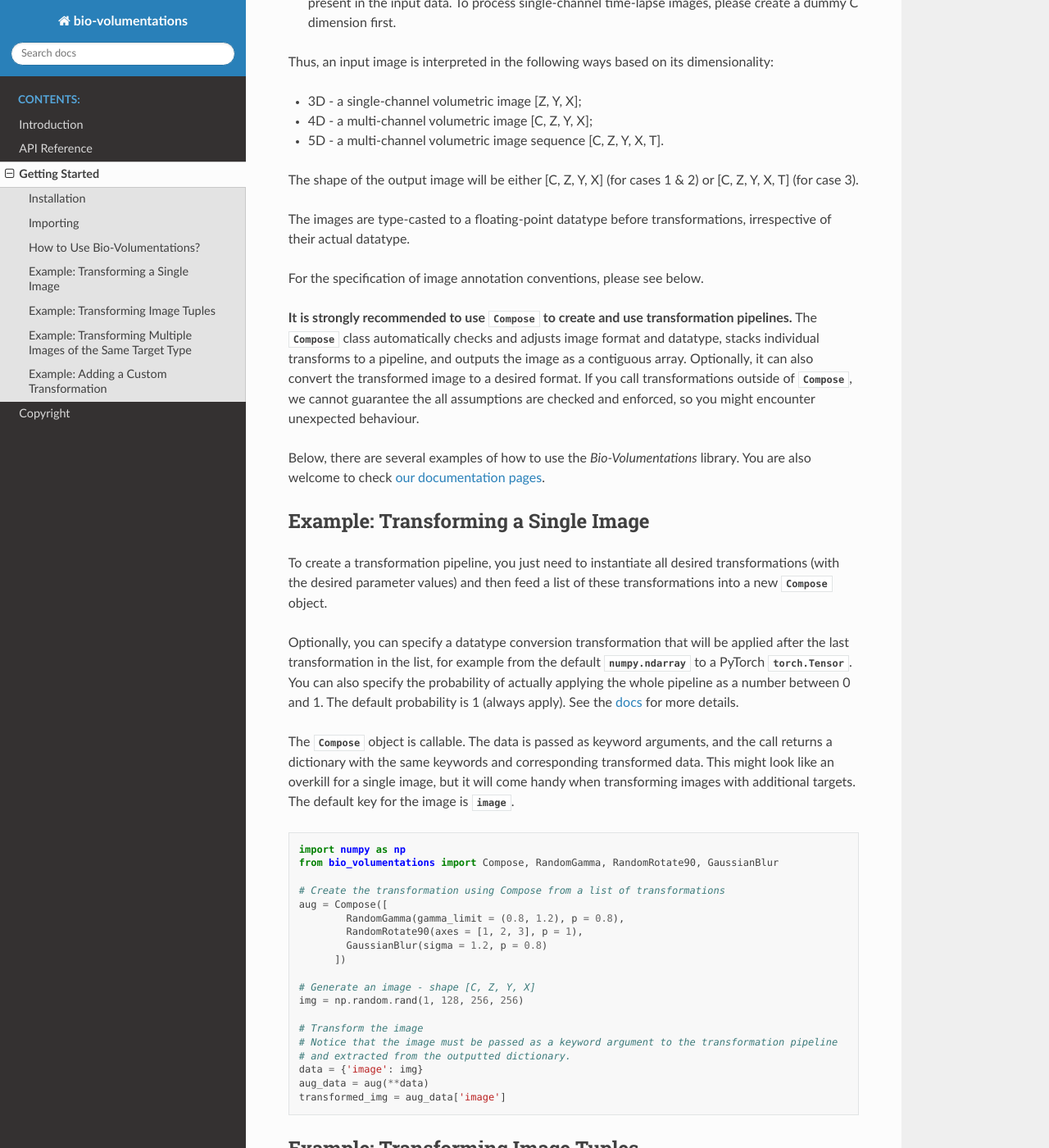
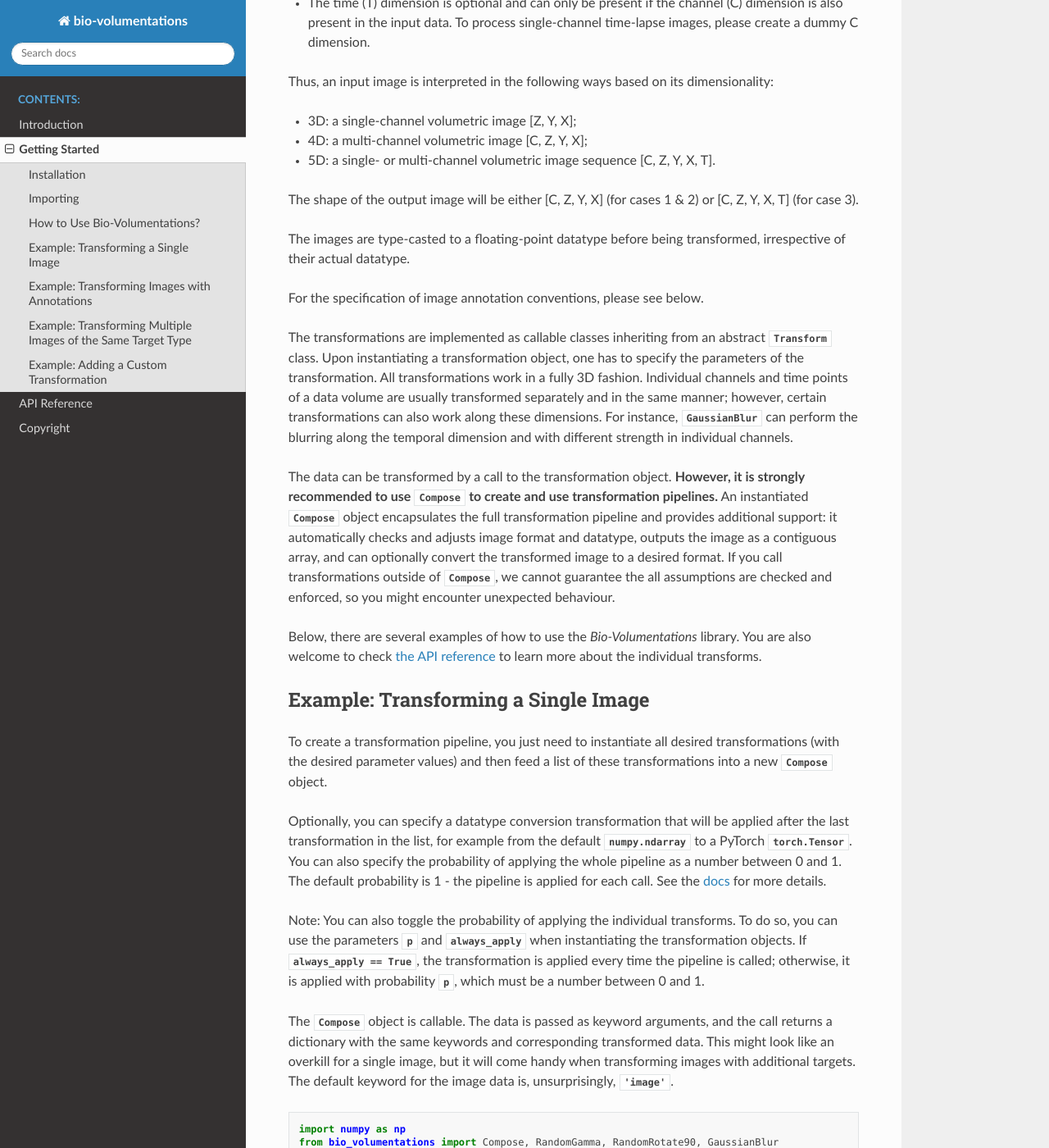
Before and after one commit to xluciadh/bio-volumentations, a Sphinx documentation site: the page built from docs/source/examples.rst, in a window 1280 px wide and 1400 px high, scrolled down 1053 px. Shown: the whole window at 82% size. Built offline with Sphinx 7.4.7 and the Read the Docs theme 2.0.0, drawn with Linux system fonts in a browser that asks for light colours; some of the changed text lies outside the part shown.

```diff
--- a/docs/source/examples.rst
+++ b/docs/source/examples.rst
@@ -7,7 +7,7 @@ You can install the `Bio-Volumentations` library from PyPI using:
 
 ``pip install bio-volumentations``
 
-Required packages are:
+The required packages are:
 
 - `NumPy <https://numpy.org/>`_
 - `SciPy <https://scipy.org/>`_
@@ -30,33 +30,40 @@ How to Use Bio-Volumentations?
 The `Bio-Volumentations` library processes 3D, 4D, and 5D images. Each image must be
 represented as :class:`numpy.ndarray` and must conform to the following conventions:
 
-- The order of dimensions is [C, Z, Y, X, T], where C is the channel dimension, T is the time dimension, and Z, Y, and X are the spatial dimensions.
-- The three spatial dimensions (Z, Y, X) must be present. To transform a 2D image, please create a dummy Z dimension first.
+- The order of dimensions is [C, Z, Y, X, T], where C is channel dimension, Z, Y, and X are spatial dimensions, and T is time dimension.
+- The three spatial (Z, Y, X) dimensions must always be present. To transform a 2D image, please create a dummy Z dimension. (Or consider using a more suitable library, such as `Albumentations <https://albumentations.ai/>`_.)
 - The channel (C) dimension is optional for the input image. However, the output image will always be at least 4-dimensional. If the C dimension is not present in the input, the library will automatically create a dummy dimension in its place, so the output image shape will be [1, Z, Y, X].
-- The time (T) dimension is optional and can only be present if the channel (C) dimension is also present in the input data. To process single-channel time-lapse images, please create a dummy C dimension first.
+- The time (T) dimension is optional and can only be present if the channel (C) dimension is also present in the input data. To process single-channel time-lapse images, please create a dummy C dimension.
 
 Thus, an input image is interpreted in the following ways based on its dimensionality:
 
-- 3D - a single-channel volumetric image [Z, Y, X];
-- 4D - a multi-channel volumetric image [C, Z, Y, X];
-- 5D - a multi-channel volumetric image sequence [C, Z, Y, X, T].
+- 3D: a single-channel volumetric image [Z, Y, X];
+- 4D: a multi-channel volumetric image [C, Z, Y, X];
+- 5D: a single- or multi-channel volumetric image sequence [C, Z, Y, X, T].
 
 The shape of the output image will be either [C, Z, Y, X] (for cases 1 & 2) or [C, Z, Y, X, T] (for case 3).
 
-The images are type-casted to a floating-point datatype before transformations, irrespective of their actual datatype.
+The images are type-casted to a floating-point datatype before being transformed, irrespective of their actual datatype.
 
 For the specification of image annotation conventions, please see below.
 
-**It is strongly recommended to use** :class:`Compose` **to create and use transformation pipelines.**
-The :class:`Compose` class automatically checks and adjusts image format and datatype, stacks
-individual transforms to a pipeline, and outputs the image as a contiguous array.
-Optionally, it can also convert the transformed image to a desired format.
-If you call transformations outside of :class:`Compose`, we cannot guarantee the all assumptions are checked and enforced,
-so you might encounter unexpected behaviour.
+The transformations are implemented as callable classes inheriting from an abstract :class:`Transform` class.
+Upon instantiating a transformation object, one has to specify the parameters of the transformation.
+All transformations work in a fully 3D fashion. Individual channels and time points of a data volume
+are usually transformed separately and in the same manner; however, certain transformations can also work
+along these dimensions. For instance, :class:`GaussianBlur` can perform the blurring along the temporal dimension and
+with different strength in individual channels.
 
-Below, there are several examples of how to use the `Bio-Volumentations` library.
-You are also welcome to check
-`our documentation pages <https://biovolumentations.readthedocs.io/1.2.0/>`_.
+The data can be transformed by a call to the transformation object.
+**However, it is strongly recommended to use** :class:`Compose` **to create and use transformation pipelines.**
+An instantiated :class:`Compose` object encapsulates the full transformation pipeline and provides additional support:
+it automatically checks and adjusts image format and datatype, outputs the image as a contiguous array, and
+can optionally convert the transformed image to a desired format.
+If you call transformations outside of :class:`Compose`, we cannot guarantee the all assumptions
+are checked and enforced, so you might encounter unexpected behaviour.
+
+Below, there are several examples of how to use the `Bio-Volumentations` library. You are also welcome to check
+`the API reference <https://biovolumentations.readthedocs.io/1.2.0/modules.html>`_ to learn more about the individual transforms.
 
 Example: Transforming a Single Image
 ************************************
@@ -67,13 +74,20 @@ and then feed a list of these transformations into a new :class:`Compose` object
 
 Optionally, you can specify a datatype conversion transformation that will be applied after the last transformation
 in the list, for example from the default :class:`numpy.ndarray` to a PyTorch :class:`torch.Tensor`.
-You can also specify the probability of actually applying the whole pipeline as a number between 0 and 1.
-The default probability is 1 (always apply).
-See the `docs <https://biovolumentations.readthedocs.io/1.2.0/>`_ for more details.
+You can also specify the probability of applying the whole pipeline as a number between 0 and 1.
+The default probability is 1 - the pipeline is applied for each call. See the
+`docs <https://biovolumentations.readthedocs.io/1.2.0/bio_volumentations.core.html#module-bio_volumentations.core.composition>`_
+for more details.
+
+Note: You can also toggle the probability of applying the individual transforms. To do so, you can
+use the parameters :class:`p` and :class:`always_apply` when instantiating the transformation objects.
+If :class:`always_apply == True`, the transformation is applied every time the pipeline is called;
+otherwise, it is applied with probability :class:`p`, which must be a number between 0 and 1.
 
 The :class:`Compose` object is callable. The data is passed as keyword arguments, and the call returns a dictionary
 with the same keywords and corresponding transformed data. This might look like an overkill for a single image,
-but it will come handy when transforming images with additional targets. The default key for the image is :class:`image`.
+but it will come handy when transforming images with additional targets.
+The default keyword for the image data is, unsurprisingly, :class:`'image'`.
 
 .. code-block:: python
 
@@ -97,26 +111,33 @@ but it will come handy when transforming images with additional targets. The def
     aug_data = aug(**data)
     transformed_img = aug_data['image']
 
-Example: Transforming Image Tuples
-***********************************
-Sometimes, it is necessary to consistently transform an image and its corresponding additional targets.
+Example: Transforming Images with Annotations
+*********************************************
+Sometimes, it is necessary to transform an image with some corresponding additional targets.
 To that end, `Bio-Volumentations` define several target types:
 
-- :class:`image` for the image data (:class:`numpy.ndarray` with any datatype allowed, gets converted to floating-point by default);
+- :class:`image` for the image data (:class:`numpy.ndarray` with floating-point datatype);
 - :class:`mask` for integer-valued label images (:class:`numpy.ndarray` with integer datatype);
-- :class:`float mask` for real-valued label images (:class:`numpy.ndarray` with floating-point datatype);
-- :class:`value` for scalar values, such as classification labels (a floating-point number); and
-- :class:`key points` for a list of key points (a list of tuples), where each key point is a tuple of 3 or 4 floating-point numbers (for volumetric and time-lapse volumetric data, respectively) that represent its absolute coordinates in the volume.
+- :class:`float_mask` for real-valued label images (:class:`numpy.ndarray` with floating-point datatype);
+- :class:`value` for scalar values (a floating-point number); and
+- :class:`keypoints` for a list of key points (a list of tuples).
 
-Apart from these, :class:`bounding boxes` target type is defined but not implemented yet.
+Apart from these, a :class:`bounding_boxes` target type is defined but not implemented yet.
 
-The :class:`mask` and :class:`float mask` target types are expected to have the same shape as the :class:`image`
+The :class:`mask` and :class:`float_mask` targets are expected to have the same shape as the :class:`image`
 target except for the channel (C) dimension which must not be included.
-For example, for images of shape ``[150, 300, 300]``, ``[1, 150, 300, 300]``, and
-``[4, 150, 300, 300]``, the corresponding :class:`mask` and :class:`float mask` must be of shape ``[150, 300, 300]``.
-If one wants to use a multi-channel :class:`mask` or :class:`float mask`, one has to split it into
-a set of single-channel :class:`mask` s or :class:`float mask` s, respectively, and input them
-as stand-alone targets (see below).
+For example, a :class:`mask` and/or :class:`float_mask` of shape ``[150, 300, 300]`` can correspond to
+images of shape ``[150, 300, 300]``, ``[1, 150, 300, 300]``, as well as ``[4, 150, 300, 300]``.
+If you want to use a multi-channel :class:`mask` or :class:`float_mask`, you have to split it into
+a set of single-channel :class:`mask` s or :class:`float_mask` s, respectively, and input them
+as stand-alone targets (see below how to transform multiple masks per image).
+
+The :class:`value` target can hold image-level numerical information, such as a classification label.
+Its value does not change during the transformation process.
+
+The :class:`keypoints` target is represented as a list of tuples. Each tuple represents
+the absolute coordinates of a keypoint in the volume, so it must contain either 3 or 4 numbers
+(for volumetric and time-lapse volumetric data, respectively).
 
 If a :class:`Random...` transform receives multiple targets on its input in a single call,
 the same transformation parameters are used to transform all of these targets.
@@ -125,12 +146,12 @@ For example, :class:`RandomAffineTransform` applies the same geometric transform
 Some transformations, such as :class:`RandomGaussianNoise` or :class:`RandomGamma`,
 are only defined for the :class:`image` target
 and leave the other target types unchanged. Please consult the
-`documentation of the individual transforms <https://biovolumentations.readthedocs.io/1.2.0/>`_
+`documentation of the individual transforms <https://biovolumentations.readthedocs.io/1.2.0/modules.html>`_
 for more details.
 
-The image tuples are fed to the :class:`Compose` object call as keyword arguments and extracted from the outputted
-dictionary using the same keys. The default key values are :class:`image`, :class:`mask`, :class:`float_mask`,
-:class:`keypoints`, :class:`bboxes`, and :class:`class_value`.
+The corresponding targets are fed to the :class:`Compose` object call as keyword arguments and extracted from the outputted
+dictionary using the same keys. The default key values are :class:`'image'`, :class:`'mask'`, :class:`'float_mask'`,
+:class:`'keypoints'`, :class:`'bboxes'`, and :class:`'class_value'`.
 
 .. code-block:: python
 
@@ -157,27 +178,24 @@ dictionary using the same keys. The default key values are :class:`image`, :clas
 
 Example: Transforming Multiple Images of the Same Target Type
 *************************************************************
-You can input arbitrary number of inputs to any transformation. To achieve this, you has to define the keywords (names)
+You can input arbitrary number of inputs to any transformation. To achieve this, you have to define the keywords
 for the individual inputs when creating the :class:`Compose` object.
-
-The value of :class:`targets` must be a list with exactly 3 items: a list with keys of :class:`image`-type targets,
-a list with keys of :class:`mask`-type targets, and
-a list with keys of :class:`float mask`-type targets.
-The specified keys will then be used to input the images to the transformation call as well as to extract the
+The specified keywords will then be used to input the images to the transformation call as well as to extract the
 transformed images from the outputted dictionary.
 
 Specifically, you can define :class:`image`-type target keywords using the :class:`img_keywords` parameter - its value
-must be a tuple of strings, each string representing a single keyword. Similarly, there are the :class:`mask_keywords`,
+must be a tuple of strings, each string representing a single keyword. Similarly, there are :class:`mask_keywords`,
 :class:`fmask_keywords`, :class:`keypoints_keywords`, :class:`bboxes_keywords`, and :class:`value_keywords` parameters
-for other target types.
-Importantly, there must be an :class:`image`-type target with the keyword :class:`'image'`.
+for the respective target types.
+
+Importantly, there must always be an :class:`image`-type target with the keyword :class:`'image'`.
 Otherwise, the keywords can be any valid dictionary keys, and they must be unique within each target type.
 
-You do not need to use all specified keywords in a transformation call. However, at least the :class:`image`
-keyword target must be present in each transformation call.
+You do not need to use all specified keywords in a transformation call. However, at least the target with
+the :class:`'image'` keyword must be present in each transformation call.
 In our example below, there are seven target keywords defined: four keywords defined explicitly (two for :class:`image`,
-one for :class:`mask`, and one for :class:`float mask`) and three defined implicitly (for :class:`value`,
-:class:`key points`, and :class:`bounding boxes`), but we only transform three targets.
+one for :class:`mask`, and one for :class:`float_mask`) and three defined implicitly (for :class:`value`,
+:class:`keypoints`, and :class:`bounding_boxes`), but we only transform three targets.
 
 You cannot define your own target types; that would require re-implementing all existing transforms.
 
@@ -213,8 +231,8 @@ Example: Adding a Custom Transformation
 ***************************************
 
 Each transformation inherits from the :class:`Transform` class. You can thus easily implement your own
-transformations and use them with this library. You can check our implementations to see how this can be done.
-For example, :class:`Flip` can be implemented as follows:
+transformations and use them with this library. You can check our implementations to see how this can be done;
+for example, :class:`Flip` can be implemented as follows:
 
 .. code-block:: python
 
--- a/docs/source/index.rst
+++ b/docs/source/index.rst
@@ -14,8 +14,8 @@ and with any major deep learning library.
    :caption: Contents:
 
    intro
+   examples
    modules
-   examples
    contributions
 
 The source codes and more details are also available
--- a/pyproject.toml
+++ b/pyproject.toml
@@ -17,7 +17,6 @@ dependencies = [
   "numpy",
   "scipy",
   "scikit-image",
-  "matplotlib",
   "SimpleITK",
 ]
 # You may want to make some of your dependencies optional, if they are only needed for a specific feature of your package.
```
Also changed, not shown: other parts of docs/source/examples.rst (+1 -1 lines), README.md (+60 -56 lines), docs/source/intro.rst (+8 -7 lines).
